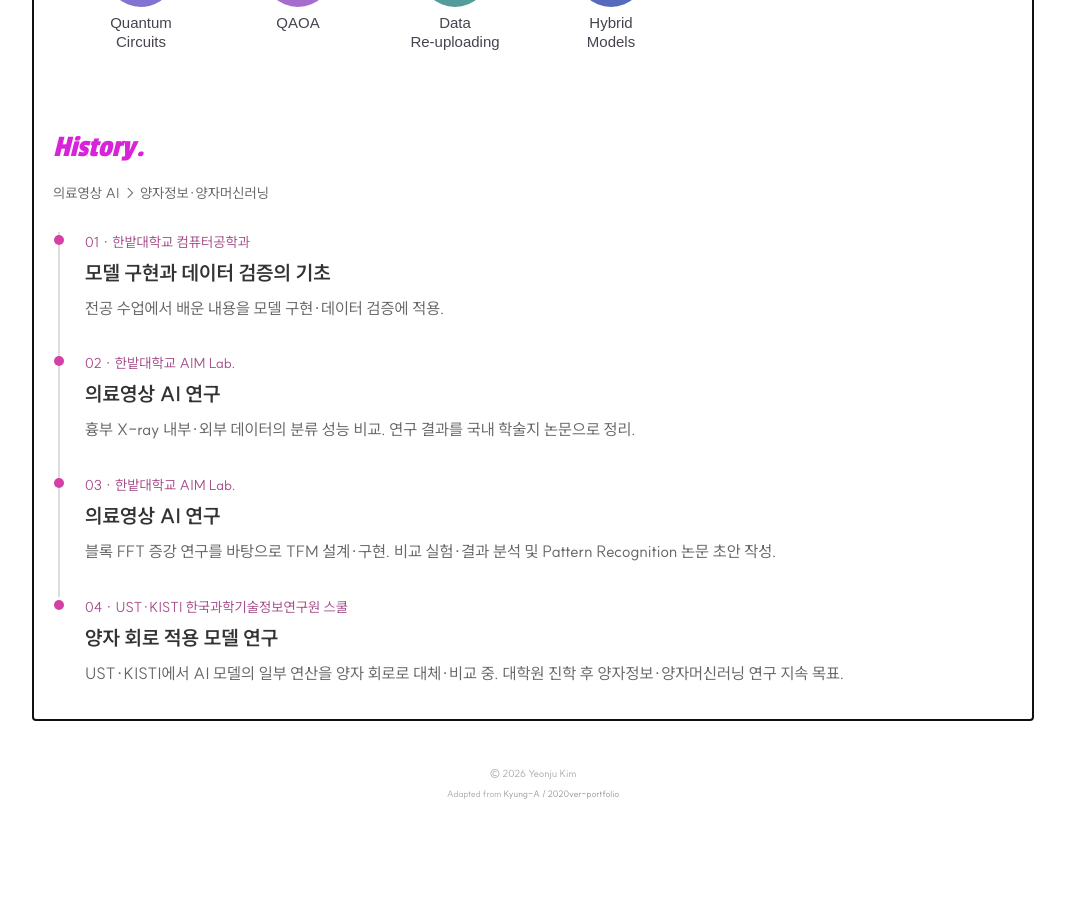
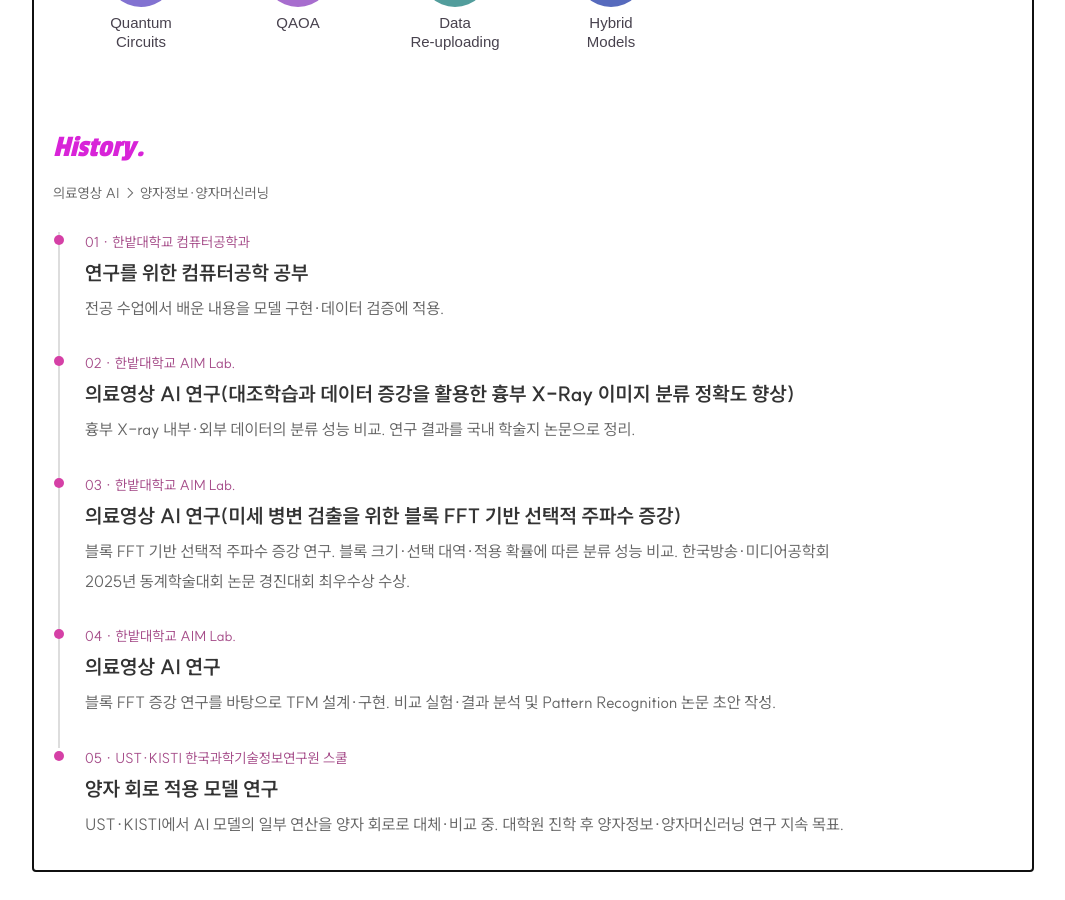
Before and after one commit to KimYeonJuu/KimYeonJuu.github.io, a Jekyll site: the page built from index.html, in a window 1280 px wide and 900 px high, scrolled down 1887 px. Shown: the whole window, without its empty margins (107-1172 px from the left). Built offline with Jekyll 4.4.1, drawn with Linux system fonts in a browser that asks for light colours; before the commit the page ends 2709 px from its top, so only the background shows below that.

Commit message:
Expand History to five stages with a separate block FFT research milestone

```diff
--- a/index.html
+++ b/index.html
@@ -55,7 +55,13 @@ title: 연구 포트폴리오
     <div class="history" aria-labelledby="history-title">
       <h2 id="history-title" class="section-title">History.</h2>
       <p class="history-intro">의료영상 AI → 양자정보·양자머신러닝</p>
-      <div class="roadmap-list"><div><span>01 · 한밭대학교 컴퓨터공학과</span><h3>모델 구현과 데이터 검증의 기초</h3><p>전공 수업에서 배운 내용을 모델 구현·데이터 검증에 적용.</p></div><div><span>02 · 한밭대학교 AIM Lab.</span><h3>의료영상 AI 연구</h3><p>흉부 X-ray 내부·외부 데이터의 분류 성능 비교. 연구 결과를 국내 학술지 논문으로 정리.</p></div><div><span>03 · 한밭대학교 AIM Lab.</span><h3>의료영상 AI 연구</h3><p>블록 FFT 증강 연구를 바탕으로 TFM 설계·구현. 비교 실험·결과 분석 및 Pattern Recognition 논문 초안 작성.</p></div><div><span>04 · UST·KISTI 한국과학기술정보연구원 스쿨</span><h3>양자 회로 적용 모델 연구</h3><p>UST·KISTI에서 AI 모델의 일부 연산을 양자 회로로 대체·비교 중. 대학원 진학 후 양자정보·양자머신러닝 연구 지속 목표.</p></div></div>
+      <div class="roadmap-list">
+        <div><span>01 · 한밭대학교 컴퓨터공학과</span><h3>연구를 위한 컴퓨터공학 공부</h3><p>전공 수업에서 배운 내용을 모델 구현·데이터 검증에 적용.</p></div>
+        <div><span>02 · 한밭대학교 AIM Lab.</span><h3>의료영상 AI 연구(대조학습과 데이터 증강을 활용한 흉부 X-Ray 이미지 분류 정확도 향상)</h3><p>흉부 X-ray 내부·외부 데이터의 분류 성능 비교. 연구 결과를 국내 학술지 논문으로 정리.</p></div>
+        <div><span>03 · 한밭대학교 AIM Lab.</span><h3>의료영상 AI 연구(미세 병변 검출을 위한 블록 FFT 기반 선택적 주파수 증강)</h3><p>블록 FFT 기반 선택적 주파수 증강 연구. 블록 크기·선택 대역·적용 확률에 따른 분류 성능 비교. 한국방송·미디어공학회 2025년 동계학술대회 논문 경진대회 최우수상 수상.</p></div>
+        <div><span>04 · 한밭대학교 AIM Lab.</span><h3>의료영상 AI 연구</h3><p>블록 FFT 증강 연구를 바탕으로 TFM 설계·구현. 비교 실험·결과 분석 및 Pattern Recognition 논문 초안 작성.</p></div>
+        <div><span>05 · UST·KISTI 한국과학기술정보연구원 스쿨</span><h3>양자 회로 적용 모델 연구</h3><p>UST·KISTI에서 AI 모델의 일부 연산을 양자 회로로 대체·비교 중. 대학원 진학 후 양자정보·양자머신러닝 연구 지속 목표.</p></div>
+      </div>
     </div>
   </div>
 </section>
```
